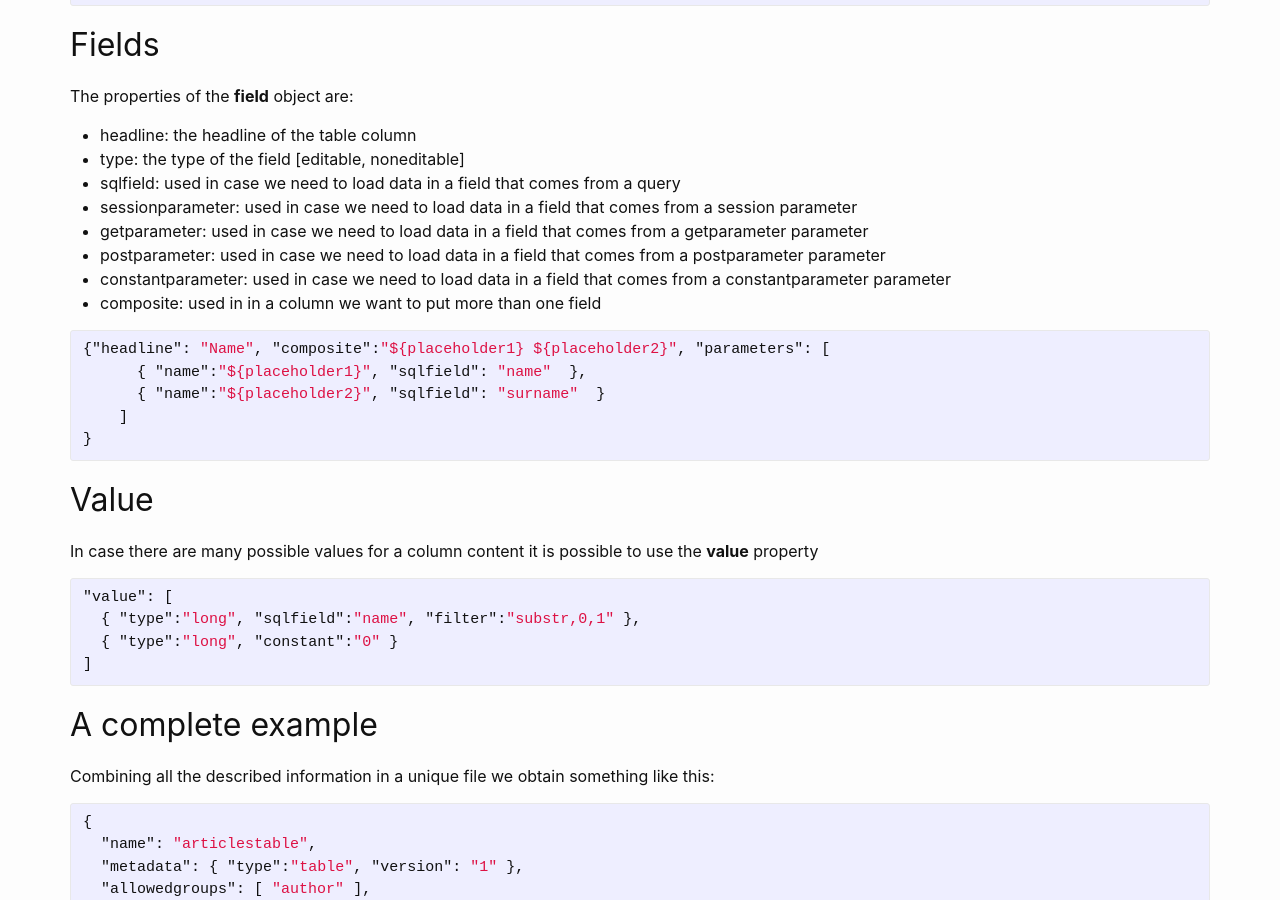
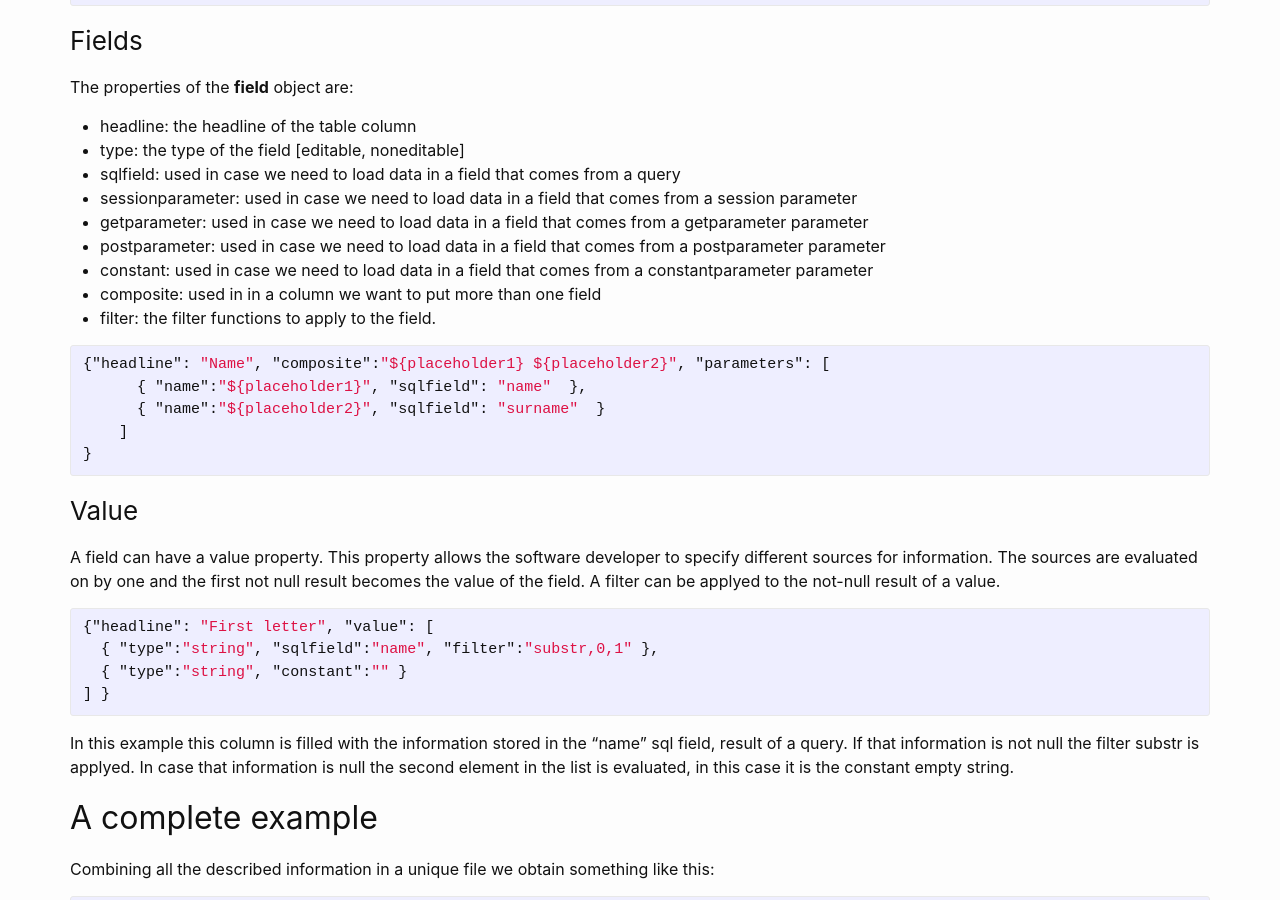
Before and after one commit to fabiomattei/uddocs, a Jekyll site: the page built from _docs/table-page.md, in a window 1280 px wide and 900 px high, scrolled down 1905 px. Built offline with Jekyll 4.4.1, drawn with Linux system fonts in a browser that asks for light colours.

Commit message:
improving documentation

```diff
--- a/_docs/table-page.md
+++ b/_docs/table-page.md
@@ -81,7 +81,7 @@ We describe a set of <a href="{{site.baseurl}}/docs/actions">actions</a> liked t
 }
 {% endhighlight %}
 
-## Fields
+### Fields
 The properties of the **field** object are:
 
 * headline: the headline of the table column
@@ -90,8 +90,9 @@ The properties of the **field** object are:
 * sessionparameter: used in case we need to load data in a field that comes from a session parameter
 * getparameter: used in case we need to load data in a field that comes from a getparameter parameter
 * postparameter: used in case we need to load data in a field that comes from a postparameter parameter
-* constantparameter: used in case we need to load data in a field that comes from a constantparameter parameter
+* constant: used in case we need to load data in a field that comes from a constantparameter parameter
 * composite: used in in a column we want to put more than one field
+* filter: the filter functions to apply to the field.
 
 {% highlight json %}
 {"headline": "Name", "composite":"${placeholder1} ${placeholder2}", "parameters": [
@@ -101,15 +102,18 @@ The properties of the **field** object are:
 }
 {% endhighlight %}
 
-## Value
-In case there are many possible values for a column content it is possible to use the **value** property
+### Value
+A field can have a value property. This property allows the software developer to specify different sources for information. The sources
+are evaluated on by one and the first not null result becomes the value of the field. A filter can be applyed to the not-null result of a value.
 
 {% highlight json %}
-"value": [
-  { "type":"long", "sqlfield":"name", "filter":"substr,0,1" },
-  { "type":"long", "constant":"0" }
-]
+{"headline": "First letter", "value": [
+  { "type":"string", "sqlfield":"name", "filter":"substr,0,1" },
+  { "type":"string", "constant":"" }
+] }
 {% endhighlight %}
+
+In this example this column is filled with the information stored in the "name" sql field, result of a query. If that information is not null the filter substr is applyed. In case that information is null the second element in the list is evaluated, in this case it is the constant empty string.
 
 
 ## A complete example
```
